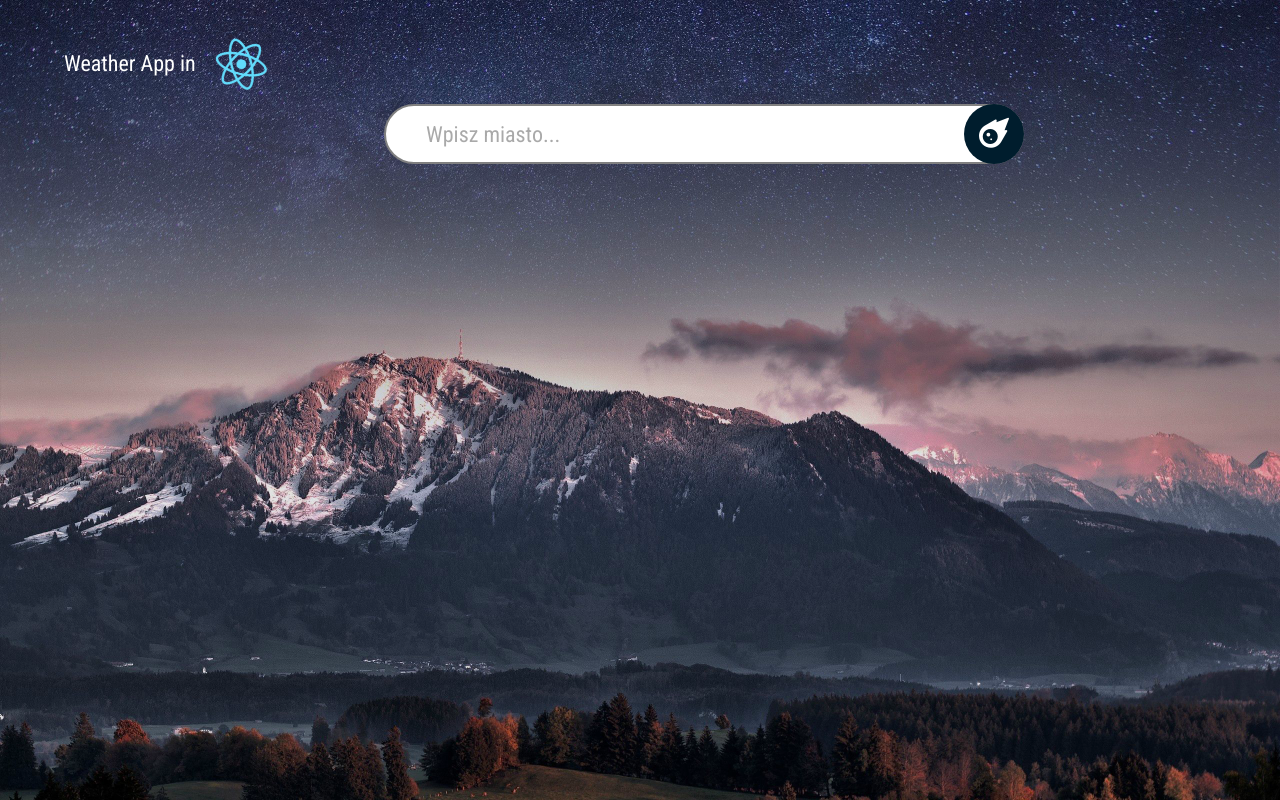
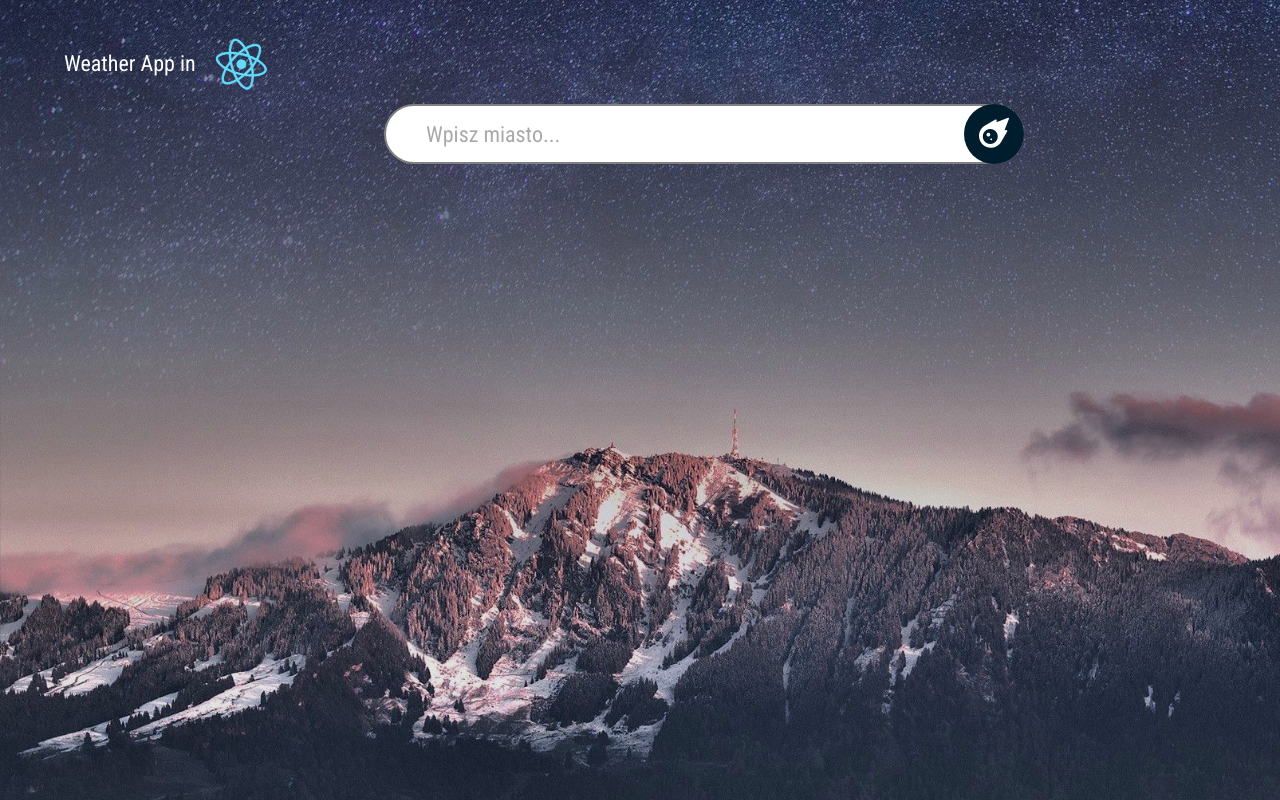
Before and after one commit to MariuszMachowski/WeatherApp, a React (Create React App) app: page / in a window 1280 px wide. Shown: the top 800 px of the page. Built offline with nearby package versions, Linux system fonts and the light colour scheme.

Commit message:
newStyles

```diff
--- a/src/styles/App.css
+++ b/src/styles/App.css
@@ -8,9 +8,10 @@ body{
     height: 145vh;
     background-image: url('../images/mountains.jpg');
     background-repeat: no-repeat;
-    background-size: cover;
+    background-size: auto 110%;
     background-position-x: left;
     background-position-y: bottom;
+    /* background-position: 0% bottom; */
     background-attachment: fixed;
 }
 
```
